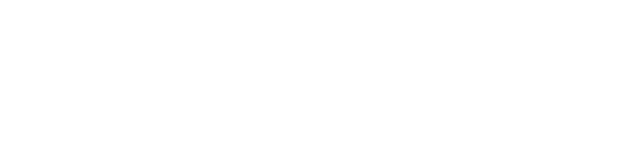
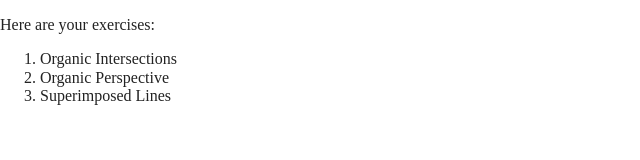
Before and after one commit to ItsSeaJay/kettle, a website built with Parcel: page index.html in a window 1280 px wide. Shown: the whole page, without its empty margins (0-640 px from the left). Built offline with nearby package versions, Linux system fonts and the light colour scheme.

Commit message:
Generate exercises in index.js

```diff
--- a/index.html
+++ b/index.html
@@ -24,7 +24,8 @@
 
 <body>
 
-  <ul id="exercise-list"></ul>
+  <p>Here are your exercises:</p>
+  <ol id="exercise-list"></ol>
 
   <script src="js/vendor/modernizr-3.11.2.min.js"></script>
   <script src="js/plugins.js"></script>
--- a/js/main.js
+++ b/js/main.js
@@ -2,18 +2,30 @@ var exercise_list = document.getElementById('exercise-list');
 const num_exercises = 3;
 var exercises = [
   "Superimposed Lines",
-  "Ghosted Lines"
+  // "Ghosted Lines",
+  "Ghosted Planes",
+  "Tables of Ellipses",
+  "Funnels",
+  // "Plotted Perspective",
+  "Rough Perspective",
+  // "Rotated Boxes",
+  "Organic Perspective",
+  "Organic Arrows",
+  "Organic Forms with Contour Lines",
+  "Texture Analysis",
+  "Dissections",
+  "Form Intersections",
+  "Organic Intersections"
 ];
 
+// Generate the exercises
 if (exercises.length > 3) {
   for (var i = 0; i < num_exercises; i++) {
     var exercise_index = Math.floor(Math.random() * exercises.length);
-    var text = exercises[exercise_index];
+    var node = document.createElement("li");
+    var textnode = document.createTextNode(exercises[exercise_index]);
 
     exercises.splice(exercise_index, 1);
-
-    var node = document.createElement("li");
-    var textnode = document.createTextNode(text);
 
     node.appendChild(textnode);
     exercise_list.appendChild(node);
```
